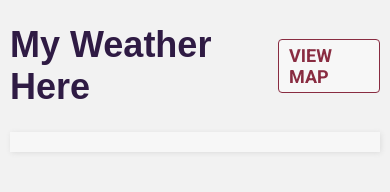
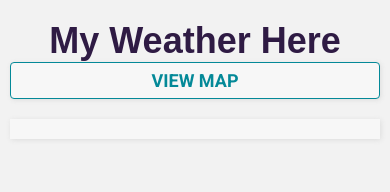
Before and after one commit to rebeccaeilering/the-weather-here, a website: page public/index.html in a window 390 px wide. Drawn offline with Linux system fonts and the light colour scheme; a web font is replaced by a local one.

Commit message:
various styling changes from header media queries, color, and button styling

```diff
--- a/public/styles.css
+++ b/public/styles.css
@@ -10,6 +10,10 @@ body {
   background-color: #f2f2f2;
 }
 
+h1 {
+  margin: 0;
+}
+
 .container {
   width: 100%;
   margin: auto;
@@ -17,32 +21,48 @@ body {
 
 @media (min-width: 768px) {
   .container {
-    width: 50%;
+    width: 70%;
+  }
+}
+
+@media (min-width: 960px) {
+  .container {
+    width: 60%;
     max-width: 1200px;
   }
 }
 
-header .container {
-  display: flex;
-  justify-content: space-between;
-  align-items: center;
+header {
+  padding: 20px 0;
+  text-align: center;
+}
+
+@media (min-width: 768px) {
+  header .container {
+    display: flex;
+    justify-content: space-between;
+    align-items: center;
+  }
 }
 
 a {
-  border: 1px solid #892c41;
+  display: block;
+  border: 1px solid #048998;
   border-radius: 4px;
   text-decoration: none;
   text-transform: uppercase;
-  padding: 5px 10px;
+  padding: 7px 12px;
   font-weight: 700;
-  color: #892c41;
+  color: #048998;
   background-color: #f7f7f7;
+  box-shadow: 1px 1px 5px #ddd;
 }
 
 a:hover,
 a:focus {
   color: #2f1b44;
-  background-color: rgba(251, 255, 95, .1);
+  border: 1px solid #2f1b44;
+  box-shadow: 0px 0px 0px;
 }
 
 h1 {
```
